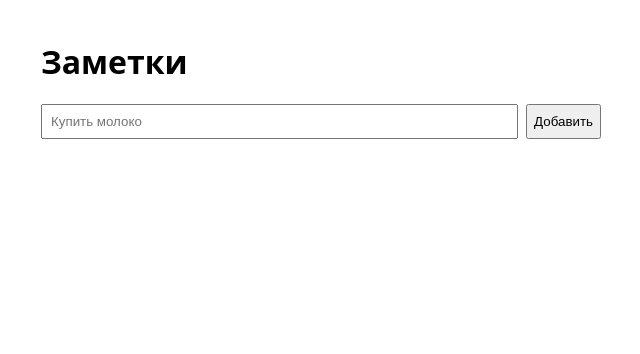
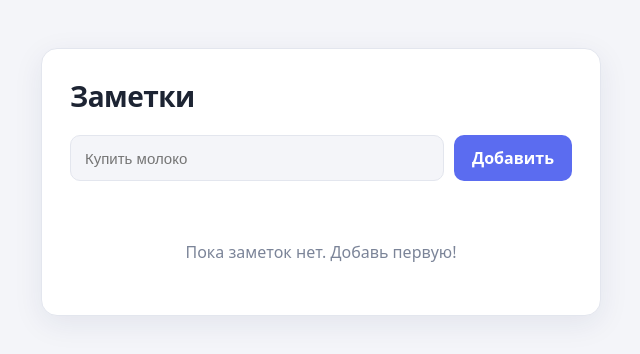
Before and after one commit to darvin0717/notes-app, a website: page public/index.html in a window 1280 px wide. Shown: the whole page, without its empty margins (319-959 px from the left). Drawn offline with Linux system fonts and the light colour scheme; no server answers.

Commit message:
Улучшение дизайна интерфейса

```diff
--- a/public/index.html
+++ b/public/index.html
@@ -5,15 +5,110 @@
   <meta name="viewport" content="width=device-width, initial-scale=1">
   <title>Заметки</title>
   <style>
-    body { font-family: system-ui, sans-serif; max-width: 560px; margin: 40px auto; padding: 0 16px; }
-    form { display: flex; gap: 8px; }
-    input { flex: 1; padding: 8px; }
-    li { display: flex; justify-content: space-between; padding: 8px 0; border-bottom: 1px solid #ddd; }
-    ul { list-style: none; padding: 0; }
-    #error { color: #b00020; min-height: 1.2em; }
+    :root {
+      --bg: #f4f5f9;
+      --card: #ffffff;
+      --text: #1d2433;
+      --muted: #7b8498;
+      --border: #e3e6ee;
+      --accent: #5b6cf0;
+      --accent-hover: #4856d6;
+      --danger: #d6455d;
+      --shadow: 0 8px 30px rgba(30, 40, 90, 0.08);
+    }
+    @media (prefers-color-scheme: dark) {
+      :root {
+        --bg: #12141c;
+        --card: #1b1f2b;
+        --text: #e8ebf4;
+        --muted: #8b93a8;
+        --border: #2a3042;
+        --accent: #7886ff;
+        --accent-hover: #929eff;
+        --danger: #ff6b82;
+        --shadow: 0 8px 30px rgba(0, 0, 0, 0.35);
+      }
+    }
+    * { box-sizing: border-box; }
+    body {
+      margin: 0;
+      min-height: 100vh;
+      background: var(--bg);
+      color: var(--text);
+      font-family: system-ui, -apple-system, "Segoe UI", Roboto, sans-serif;
+      display: flex;
+      justify-content: center;
+      padding: 48px 16px;
+    }
+    .card {
+      width: 100%;
+      max-width: 560px;
+      background: var(--card);
+      border: 1px solid var(--border);
+      border-radius: 16px;
+      box-shadow: var(--shadow);
+      padding: 28px;
+      height: fit-content;
+    }
+    h1 { margin: 0 0 20px; font-size: 28px; letter-spacing: -0.5px; }
+    form { display: flex; gap: 10px; }
+    input {
+      flex: 1;
+      padding: 12px 14px;
+      font-size: 15px;
+      color: var(--text);
+      background: var(--bg);
+      border: 1px solid var(--border);
+      border-radius: 10px;
+      outline: none;
+      transition: border-color 0.15s, box-shadow 0.15s;
+    }
+    input:focus {
+      border-color: var(--accent);
+      box-shadow: 0 0 0 3px color-mix(in srgb, var(--accent) 25%, transparent);
+    }
+    button {
+      font: inherit;
+      cursor: pointer;
+      border: none;
+      border-radius: 10px;
+      transition: background 0.15s, color 0.15s, transform 0.1s;
+    }
+    form button {
+      padding: 12px 18px;
+      font-weight: 600;
+      color: #fff;
+      background: var(--accent);
+    }
+    form button:hover { background: var(--accent-hover); }
+    form button:active { transform: scale(0.97); }
+    #error { color: var(--danger); min-height: 1.4em; margin: 8px 0 4px; font-size: 14px; }
+    ul { list-style: none; margin: 8px 0 0; padding: 0; display: flex; flex-direction: column; gap: 8px; }
+    ul:empty::before { content: "Пока заметок нет. Добавь первую!"; color: var(--muted); text-align: center; padding: 24px 0; }
+    li {
+      display: flex;
+      align-items: center;
+      justify-content: space-between;
+      gap: 12px;
+      padding: 12px 14px;
+      background: var(--bg);
+      border: 1px solid var(--border);
+      border-radius: 10px;
+      word-break: break-word;
+    }
+    li button {
+      flex-shrink: 0;
+      padding: 6px 12px;
+      font-size: 13px;
+      color: var(--muted);
+      background: transparent;
+      border: 1px solid var(--border);
+    }
+    li button:hover { color: #fff; background: var(--danger); border-color: var(--danger); }
   </style>
 </head>
 <body>
+  <main class="card">
     <h1>Заметки</h1>
     <form id="form">
       <input id="text" placeholder="Купить молоко" autocomplete="off">
@@ -21,6 +116,7 @@
     </form>
     <p id="error"></p>
     <ul id="list"></ul>
+  </main>
 
   <script>
     const list = document.getElementById('list');
```
Lines whose indentation alone changed are shown as unchanged.
